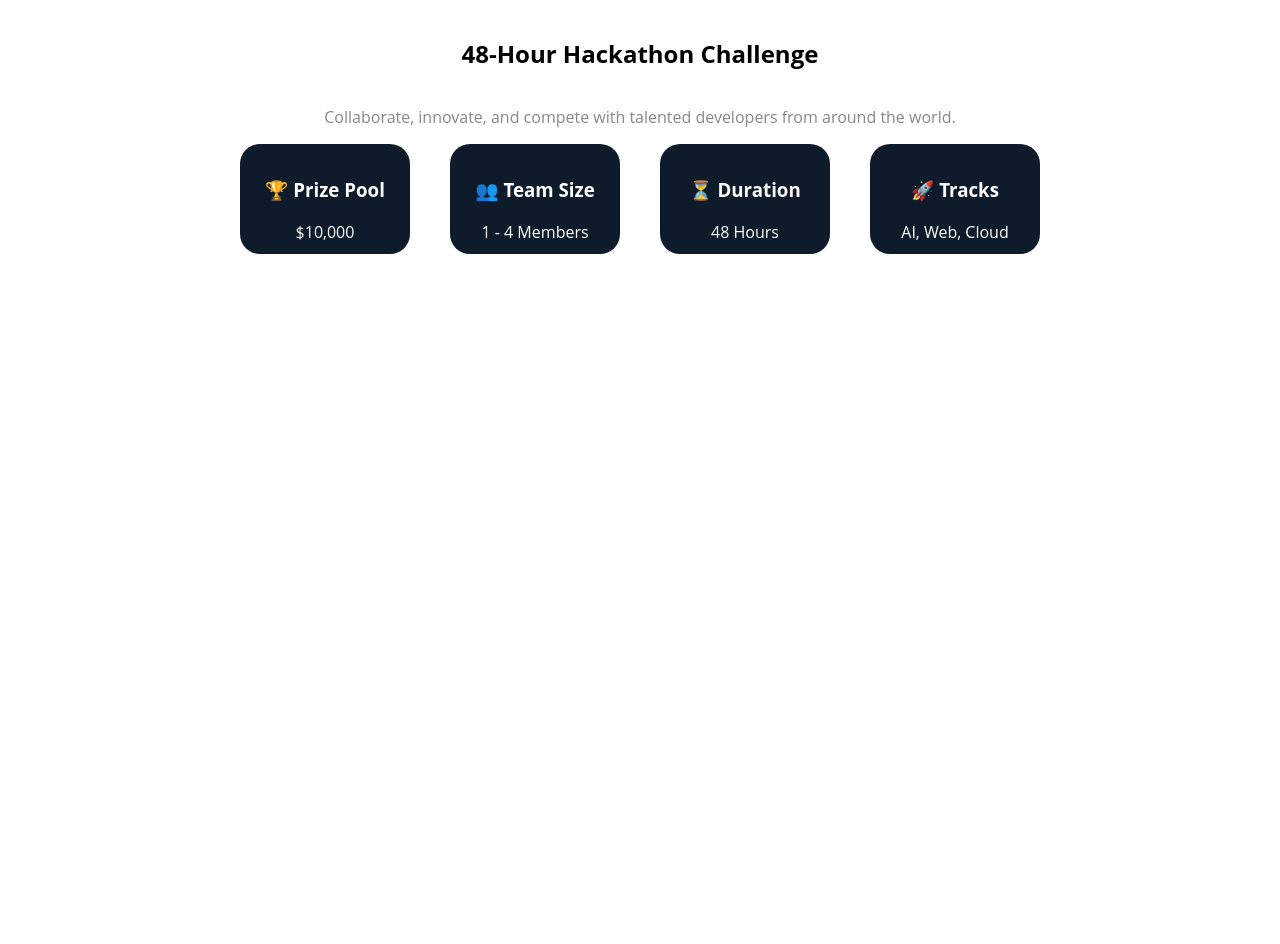
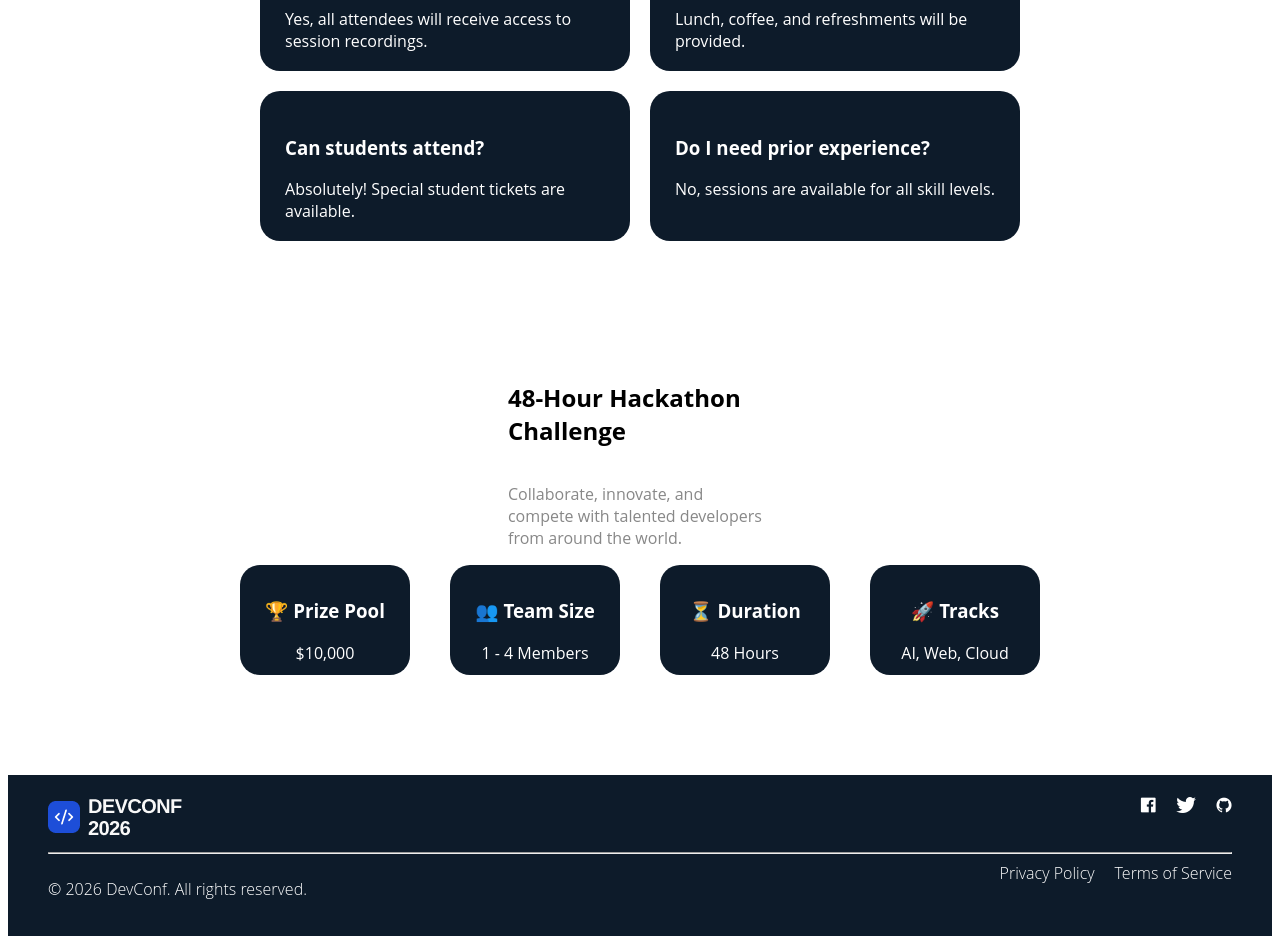
Before and after one commit to habibaa001/Assignment-1, a plain HTML site: page index.html in a window 1280 px wide. Shown: the part 3599-4543 px from the top of the page. Before the commit the page ends 3861 px from the top, so only its background shows below. Drawn offline with nearby package versions, Linux system fonts and the light colour scheme.

Commit message:
Added footer section

```diff
--- a/index.html
+++ b/index.html
@@ -5,7 +5,11 @@
     <meta name="viewport" content="width=device-width, initial-scale=1.0" />
     <title>DevConf</title>
     <link rel="stylesheet" href="./style.css" />
-    <link rel="stylesheet" type='text/css' href="https://cdn.jsdelivr.net/gh/devicons/devicon@latest/devicon.min.css" />
+    <link
+      rel="stylesheet"
+      type="text/css"
+      href="https://cdn.jsdelivr.net/gh/devicons/devicon@latest/devicon.min.css"
+    />
   </head>
   <body>
     <header>
@@ -260,5 +264,31 @@
         </div>
       </section>
     </main>
+
+    <!-- Footer -->
+    <footer>
+      <div class="footer-top">
+        <div>
+          <div><img src="./assets/footer-logo.png" alt="" /></div>
+        </div>
+        <div class="footer-links">
+          <a href=""><i class="devicon-facebook-plain"></i> </a>
+          <a href="">
+            <i class="devicon-twitter-original"></i>
+          </a>
+          <a href="">
+            <i class="devicon-github-original"></i>
+          </a>
+        </div>
+      </div>
+      <hr>
+      <div class="footer-bottom">
+        <p>© 2026 DevConf. All rights reserved.</p>
+        <div class="footer-policy">
+            <a href="">Privacy Policy</a>
+            <a href="">Terms of Service</a>
+        </div>
+      </div>
+    </footer>
   </body>
 </html>
--- a/style.css
+++ b/style.css
@@ -193,6 +193,7 @@
   justify-content: center;
   flex-direction: column;
   align-items: center;
+  padding: 100px 500px;
 }
 .statistics-container{
   display: flex;
@@ -278,6 +279,7 @@
   flex-direction: column;
   justify-content: center;
   align-items: center;
+  padding: 100px 500px;
 }
 .hackathon-container{
   display: flex;
@@ -298,3 +300,40 @@
 .hackathon-card:hover{
   transform: translateX(-5px);
 }
+footer{
+  background-color: #0D1B2A;
+  padding: 20px 40px;
+  margin: auto;
+}
+.footer-top{
+  display: flex;
+  justify-content: space-between;
+  color: white;
+}
+.footer-links{
+  display: flex;
+  justify-content: space-between;
+  gap: 20px;
+}
+.footer-links a{
+  text-decoration: none;
+  list-style: none;
+  color: white;
+}
+.footer-bottom{
+  display: flex;
+  justify-content: space-between;
+  color: #FFFFFF;
+  font-size: medium;
+  font-weight: lighter;
+}
+.footer-policy{
+  display: flex;
+  justify-content: space-between;
+  gap: 20px;
+}
+.footer-policy a{
+  text-decoration: none;
+  list-style: none;
+  color: #FFFFFF;
+}
```
